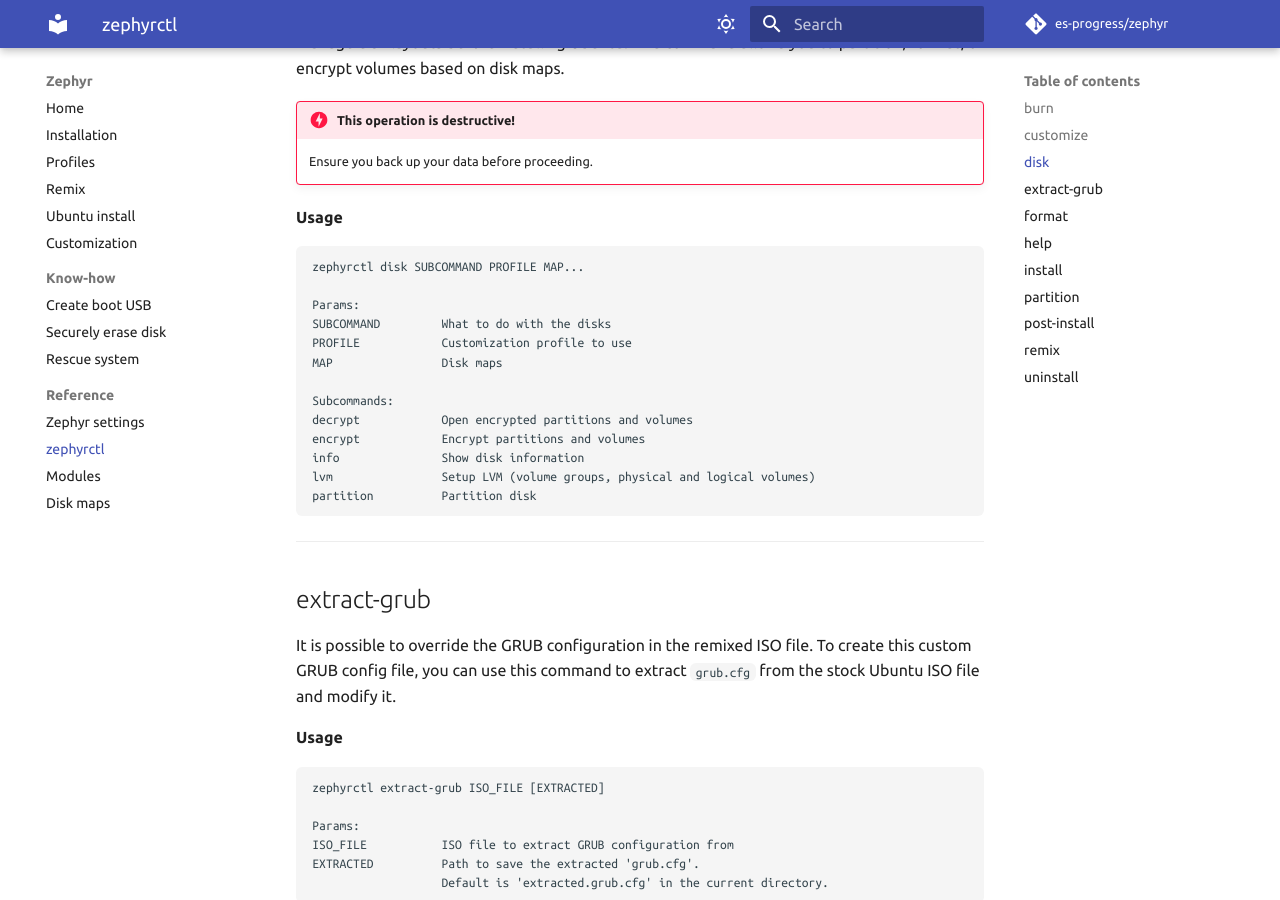
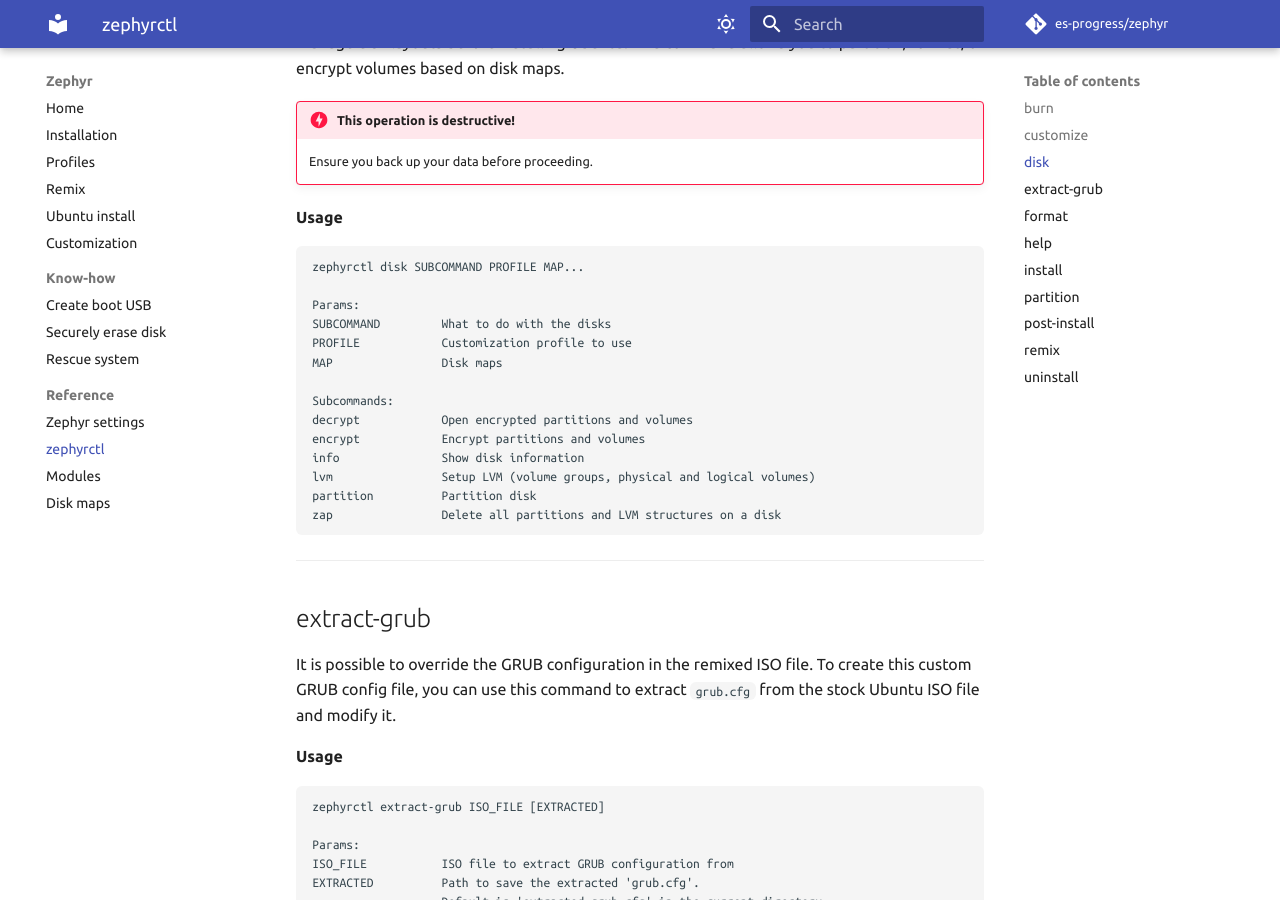
Before and after one commit to es-progress/zephyr, an MkDocs documentation site: the page built from docs/reference/zephyrctl.md, in a window 1280 px wide and 900 px high, scrolled down 1509 px. Built offline with MkDocs 1.6.1 and Material for MkDocs 9.7.7, drawn with Linux system fonts in a browser that asks for light colours; emoji names are drawn with the system emoji font; comment, search, counter and statistics services are not loaded.

Commit message:
zephyrctl/disk: add zap subcommand

````diff
--- a/docs/reference/zephyrctl.md
+++ b/docs/reference/zephyrctl.md
@@ -90,6 +90,7 @@ encrypt            Encrypt partitions and volumes
 info               Show disk information
 lvm                Setup LVM (volume groups, physical and logical volumes)
 partition          Partition disk
+zap                Delete all partitions and LVM structures on a disk
 ```
 
 ---
````
Also changed, not shown: 3 other files.
